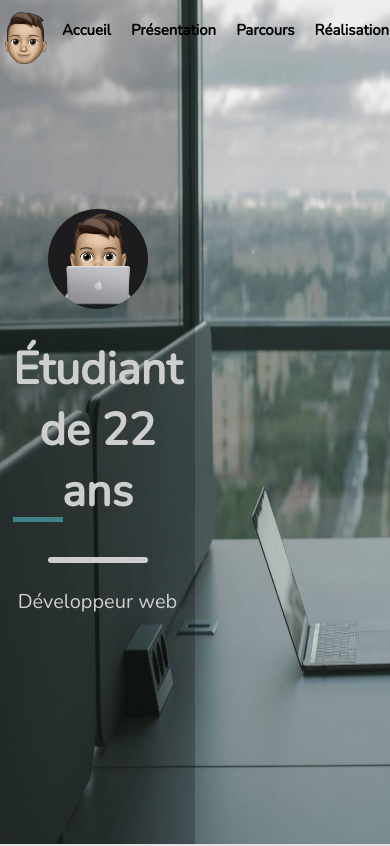
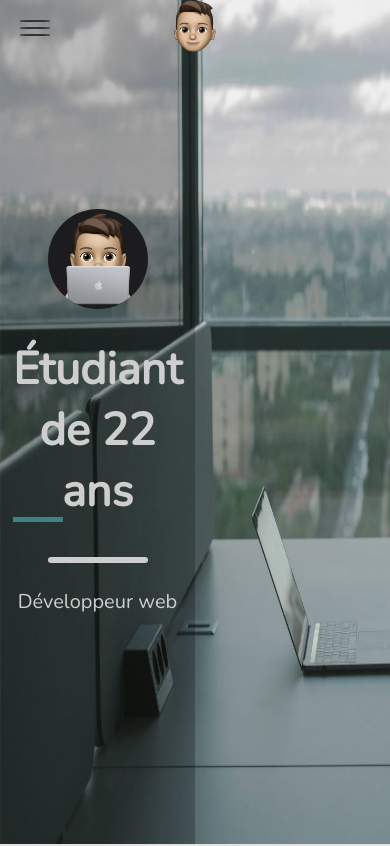
Before and after one commit to hugolgle/Mon-portfolio, a React (Vite) app: page / in a window 390 px wide. Shown: the top 846 px of the page. Built offline with nearby package versions, Linux system fonts and the light colour scheme; a web font is replaced by a local one.

Commit message:
responsive header

```diff
--- a/src/components/header.jsx
+++ b/src/components/header.jsx
@@ -1,4 +1,4 @@
-import { useEffect } from 'react';
+import { useEffect, useState } from 'react';
 import './header.scss';
 import { Outlet } from 'react-router-dom'
 
@@ -20,10 +20,25 @@ export default function Header() {
         };
     }, []);
 
+    const [clickHamburger, setClickHamburger] = useState(false);
+
+    const handleOpenHamburger = () => {
+        setClickHamburger(true);
+    }
+
+    const handleCloseHamburger = () => {
+        setClickHamburger(false);
+    }
+
     return <>
         <header>
             <a href="/"><img src="../public/images/icone.png" alt="logo" /></a>
-            <div className="nav">
+            <button onClick={clickHamburger ? handleCloseHamburger : handleOpenHamburger} className={`hamburger ${clickHamburger ? "open" : ""}`} type="button" aria-label="Toggle navigation" aria-expanded="false">
+                <span></span>
+                <span></span>
+                <span></span>
+            </button>
+            <div className={`nav ${clickHamburger ? "open" : ""}`}>
                 <a href="#home">Accueil</a>
                 <a href="#about">Présentation</a>
                 <a href="#parcours">Parcours</a>
--- a/src/components/header.scss
+++ b/src/components/header.scss
@@ -7,13 +7,19 @@ header {
     z-index: 2;
     transition: .3s;
 
+    button.hamburger {
+        display: none;
+    }
+
+
+
     img {
         transition: .3s;
         cursor: pointer;
+
+        &:hover {
+            transform: scale(1.05);
         }
-
-    img:hover {
-        transform: scale(1.05);
     }
 
     div.nav {
@@ -26,16 +32,8 @@ header {
             font-size: 1.5em;
             font-weight: 600;
             transition: .3s;
-        }
 
-        a::after {
-            content: "";
-            width: 100%;
-            height: 2px;
-            background: #000;
-        }
-
-        a::after {
+            &::after {
                 display: block;
                 float: left;
                 color: rgb(0, 0, 0);
@@ -46,12 +44,13 @@ header {
                 transition: width 0.4s ease-in-out;
             }
 
-        a:hover {
+            &:hover {
                 color: $colorSecondary;
             }
 
-        a:hover::after {
+            &:hover::after {
                 width: 100%;
+            }
         }
     }
 
@@ -60,3 +59,89 @@ header {
         box-shadow: rgba(0, 0, 0, 0.48) 0px 4px 15px 3px;
     }
 }
+
+@media screen and (max-width: 1080px) {
+    header {
+        @include display(flex, row-reverse, center, center);
+
+        div.nav {
+            @include display(flex, column, normal, flex-start);
+            position: absolute;
+            background: #fafafa;
+            top: 100%;
+            left: 0;
+            height: 100vh;
+            padding: 15px;
+            border-right: 1px solid #c5c5c6;
+            transform: translate(-100%);
+            border-radius: 0 15px 0 0;
+            transition: .3s;
+
+            &.open {
+                transform: translate(0%);
+            }
+
+            a {
+                font-size: 1.8em;
+                margin: 10px 0
+            }
+        }
+
+        img {
+            &:hover {
+                transform: scale(1.05);
+            }
+        }
+
+        button.hamburger {
+            width: 20px;
+            height: 20px;
+            cursor: pointer;
+            background: none;
+            border: none;
+            display: flex;
+            align-items: center;
+            position: absolute;
+            justify-content: center;
+            box-shadow: none;
+            left: 0;
+            margin-left: 20px;
+
+            span {
+                display: block;
+                width: 100%;
+                height: 2px;
+                background: #333;
+                position: absolute;
+                pointer-events: none;
+                transition: opacity 0.3s 0.15s ease-out, transform 0.3s ease-out;
+                border-radius: 30%;
+            }
+
+            span:nth-child(1) {
+                transform: translateY(7px);
+            }
+
+            span:nth-child(3) {
+                transform: translateY(-7px);
+            }
+
+            &.open {
+                transform: translate(0%);
+
+                span:nth-child(1) {
+                    transform: translate(0) rotate(135deg);
+                }
+
+                span:nth-child(2) {
+                    opacity: 0;
+                    transition: opacity 0s ease-out;
+                }
+
+                span:nth-child(3) {
+                    transform: translate(0) rotate(-135deg);
+                }
+            }
+        }
+    }
+}
```
Lines whose indentation alone changed are shown as unchanged.
